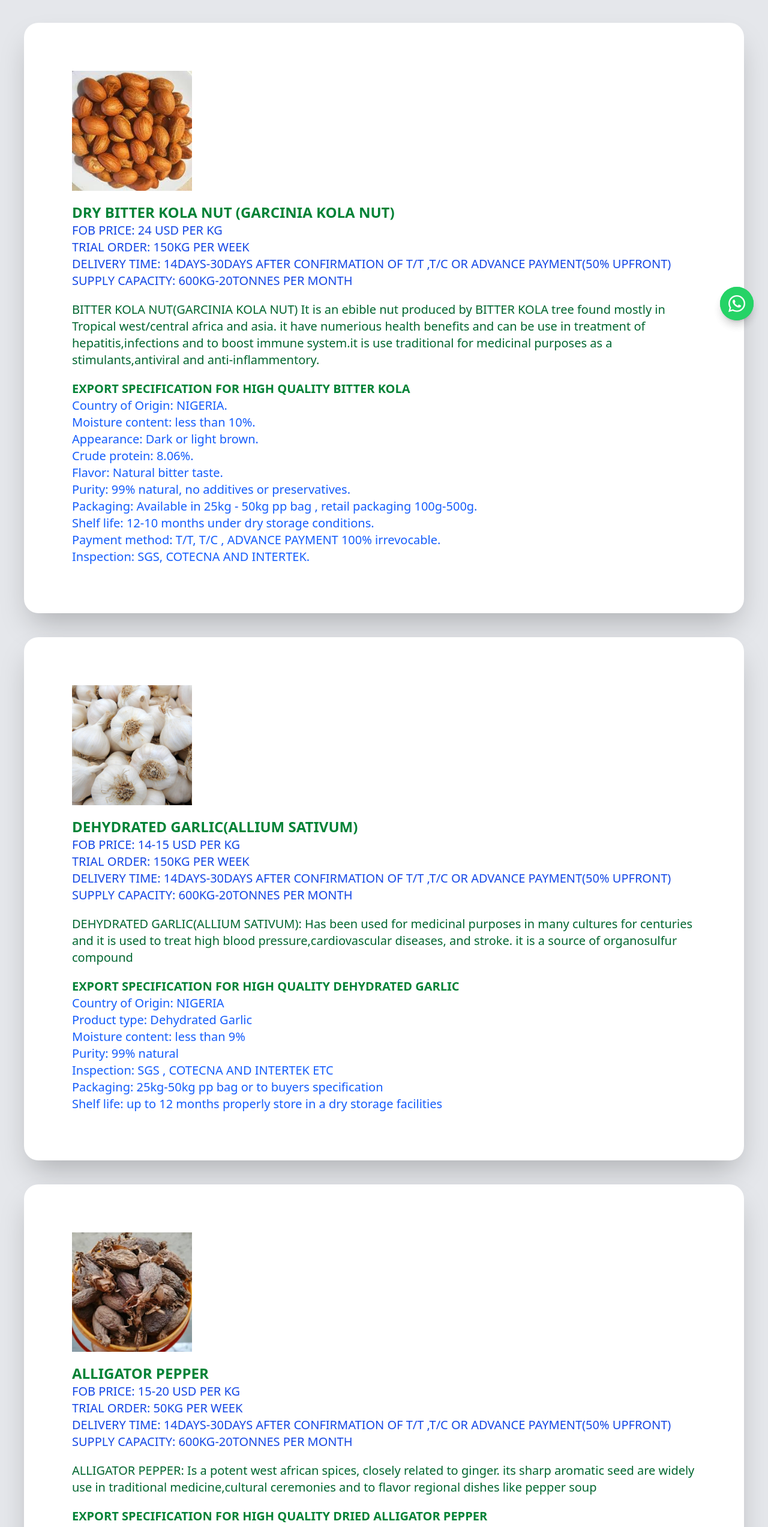
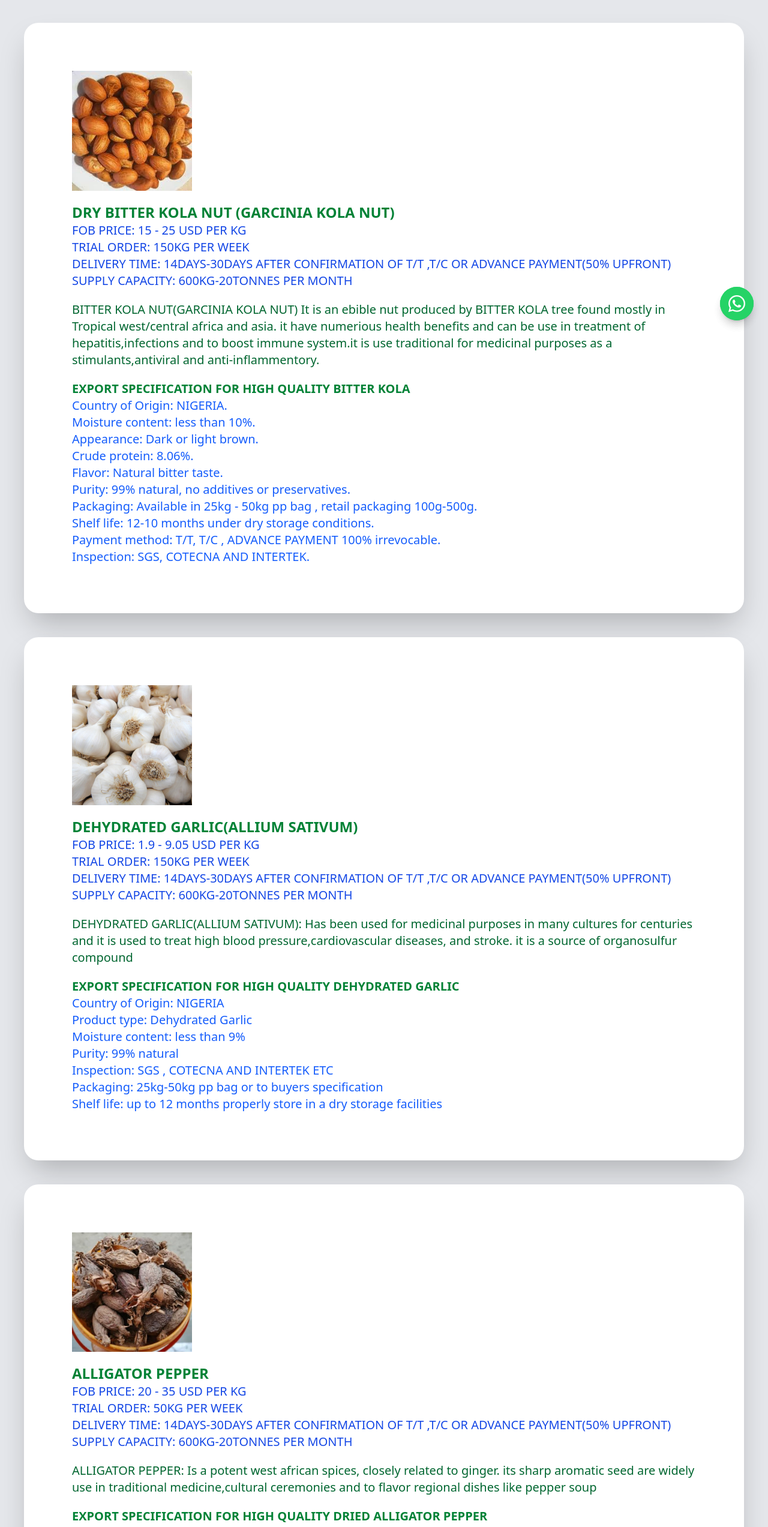
Before and after one commit to nnabugwu24/enco, a Next.js app: page / in a window 1280 px wide. Shown: the part 242-2787 px from the top of the page at 60% size. Built offline with nearby package versions, Linux system fonts and the light colour scheme.

Commit message:
Update FOB prices and product descriptions

```diff
--- a/app/page.jsx
+++ b/app/page.jsx
@@ -14,7 +14,7 @@ export default function () {
         <Image src="/BITTER KOLA2.jpg" width={"200"} height={"100"} alt="" className="items-center" />
         <div className="text-blue-700 text-xl pt-5 border-amber-700">
           <h3 className="text-2xl text-green-700 font-bold"> DRY BITTER KOLA NUT (GARCINIA KOLA NUT)</h3>
-          <p>FOB PRICE: 24 USD PER KG</p>
+          <p>FOB PRICE: 15 - 25 USD PER KG</p>
           <p>TRIAL ORDER: 150KG PER WEEK</p>
           <p>DELIVERY TIME: 14DAYS-30DAYS AFTER CONFIRMATION OF T/T ,T/C OR ADVANCE PAYMENT(50% UPFRONT)</p>
           <p>SUPPLY CAPACITY: 600KG-20TONNES PER MONTH</p>
@@ -47,7 +47,7 @@ export default function () {
         <Image src="/Garlic2.jpg" width={"200"} height={"100"} alt="" />
         <div className="text-blue-700 text-xl pt-5 border-amber-700">
           <h3 className="text-2xl text-green-700 font-bold">DEHYDRATED GARLIC(ALLIUM SATIVUM)</h3>
-          <p>FOB PRICE: 14-15 USD PER KG</p>
+          <p>FOB PRICE: 1.9 - 9.05 USD PER KG</p>
           <p>TRIAL ORDER: 150KG PER WEEK</p>
           <p>DELIVERY TIME: 14DAYS-30DAYS AFTER CONFIRMATION OF T/T ,T/C OR ADVANCE PAYMENT(50% UPFRONT)</p>
           <p>SUPPLY CAPACITY: 600KG-20TONNES PER MONTH</p>
@@ -77,7 +77,7 @@ export default function () {
         <Image src="/alligator pepper.jpg" width={"200"} height={"100"} alt="" />
         <div className="text-blue-700 text-xl pt-5 border-amber-700">
           <h3 className="text-2xl text-green-700 font-bold">ALLIGATOR PEPPER</h3>
-          <p>FOB PRICE: 15-20 USD PER KG</p>
+          <p>FOB PRICE: 20 - 35 USD PER KG</p>
           <p>TRIAL ORDER: 50KG PER WEEK</p>
           <p>DELIVERY TIME: 14DAYS-30DAYS AFTER CONFIRMATION OF T/T ,T/C OR ADVANCE PAYMENT(50% UPFRONT)</p>
           <p>SUPPLY CAPACITY: 600KG-20TONNES PER MONTH</p>
@@ -106,7 +106,7 @@ export default function () {
       <div className="flex flex-col p-20 justify-center align-center shadow-2xl bg-white rounded-3xl">
         <Image src="/sesame seed2.jpg" width={"200"} height={"100"} alt="" />
         <div className="text-blue-700 text-xl pt-5 border-amber-700">
-          <h3 className="text-2xl text-green-700 font-bold">UNHULLED SESAME SEED </h3>
+          <h3 className="text-2xl text-green-700 font-bold">HULLED SESAME SEED </h3>
           <p>FOB PRICE: 1.25 - 2.50 USD PER KG</p>
           <p>TRIAL ORDER: 150KG PER WEEK</p>
           <p>DELIVERY TIME: 14DAYS-30DAYS AFTER CONFIRMATION OF T/T ,T/C OR ADVANCE PAYMENT(50% UPFRONT)</p>
@@ -114,14 +114,14 @@ export default function () {
         </div>
 
         <p className="text-green-800 text-xl pt-5 border-amber-100">
-          A high quality unhulled sesame seed white or brown with , high oil content and 99% sorted to high quality
+          A high quality hulled sesame seed white or brown with , high oil content and 99% sorted to high quality
           Sesame seed is use to manufacture animal feed, biscuit and other ebible and non ebible products
         </p>
 
         <div className="text-blue-600  text-xl pt-5 border-amber-100 ">
-          <h3 className="text-green-700 font-bold">EXPORT SPECIFICATION FOR HIGH QUALITY UNHULLED SESAME SEED</h3>
+          <h3 className="text-green-700 font-bold">EXPORT SPECIFICATION FOR HIGH QUALITY HULLED SESAME SEED</h3>
           <p> Country of Origin: NIGERIA</p>
-          <p>Product type: UNHULLED SESAME SEED</p>
+          <p>Product type: HULLED SESAME SEED</p>
           <p> Moisture content: less than 9%</p>
           <p> Purity: 99% natural</p>
           <p>Inspection: SGS , COTECNA and INTERTEK ETC</p>
@@ -137,7 +137,7 @@ export default function () {
         <Image src="/GINGER3.jpg" width={"200"} height={"100"} alt="" />
         <div className="text-blue-700 text-xl pt-5 border-amber-700">
           <h3 className="text-2xl text-green-700 font-bold">DRIED NONSPLIT GINGER(RHIZOMA)</h3>
-          <p>FOB PRICE: 1.5 - 9.00 USD PER KG</p>
+          <p>FOB PRICE: 8.00 - 9.00 USD PER KG</p>
           <p>TRIAL ORDER: 150KG PER WEEK</p>
           <p>DELIVERY TIME: 14DAYS-30DAYS AFTER CONFIRMATION OF T/T ,T/C OR ADVANCE PAYMENT(50% UPFRONT)</p>
           <p>SUPPLY CAPACITY: 600KG-20TONNES PER MONTH</p>
@@ -166,7 +166,7 @@ export default function () {
         <Image src="/images (7).jpg" width={"200"} height={100} alt="" />
         <div className="text-blue-700 text-xl pt-5 border-amber-700">
           <h3 className="text-2xl text-green-700 font-bold">UNSHELLED RAW CASHEW NUTS</h3>
-          <p>FOB PRICE: 0.5 - 1.00 USD PER KG</p>
+          <p>FOB PRICE: 1.15 - 2.20 USD PER KG</p>
           <p>TRIAL ORDER: 500KG PER WEEK</p>
           <p>DELIVERY TIME: 14DAYS-30DAYS AFTER CONFIRMATION OF T/T ,T/C OR ADVANCE PAYMENT(50% UPFRONT)</p>
           <p>SUPPLY CAPACITY: 5-20TONNES PER MONTH</p>
@@ -196,7 +196,7 @@ export default function () {
         <Image src="/Garri floor.jpg" width={"200"} height={"100"} alt="" />
         <div className="text-blue-700 text-xl pt-5 border-amber-700">
           <h3 className="text-2xl text-green-700 font-bold">PROCESSED CASSAVA FLAKES(GARRI)</h3>
-          <p>FOB PRICE: 0.2 - 0.25 USD PER KG</p>
+          <p>FOB PRICE: 15 - 25 USD PER KG</p>
           <p>TRIAL ORDER: 150KG PER WEEK</p>
           <p>DELIVERY TIME: 14DAYS-30DAYS AFTER CONFIRMATION OF T/T ,T/C OR ADVANCE PAYMENT(50% UPFRONT)</p>
           <p>SUPPLY CAPACITY: 600KG-20TONNES PER MONTH</p>
@@ -305,7 +305,7 @@ export default function () {
       </div>
 
         <div className ="flex flex-row p-5 gap-5 shadow-2xl bg-white justify-center items-center rounded-3xl">
-          <h2 className="text-green-700 text-xl">CONTACT</h2>: <WhatsAppButton /> <p className="text-xl text-blue-600"> PHONE NO : +234 8037028669</p>  <p className="text-green-700 text-xl">ADDRESS: PLOT NO 15 ZONE C EHIMIRI ESTATE UMUAHIA</p>
+          <h2 className="text-green-700 text-xl">CONTACT</h2>: <WhatsAppButton /> <p className="text-xl text-blue-600"> PHONE/WHATSAPP NO : +234 8037028669</p>  <p className="text-green-700 text-xl">ADDRESS: PLOT NO 15 ZONE C EHIMIRI ESTATE UMUAHIA</p>
           <a className="text-xl text-blue-700" href="mailto:encocorporatelink@gmail.com "> Email us: encocorporatelink@gmail.com </a>
         </div>
     </div>
```
